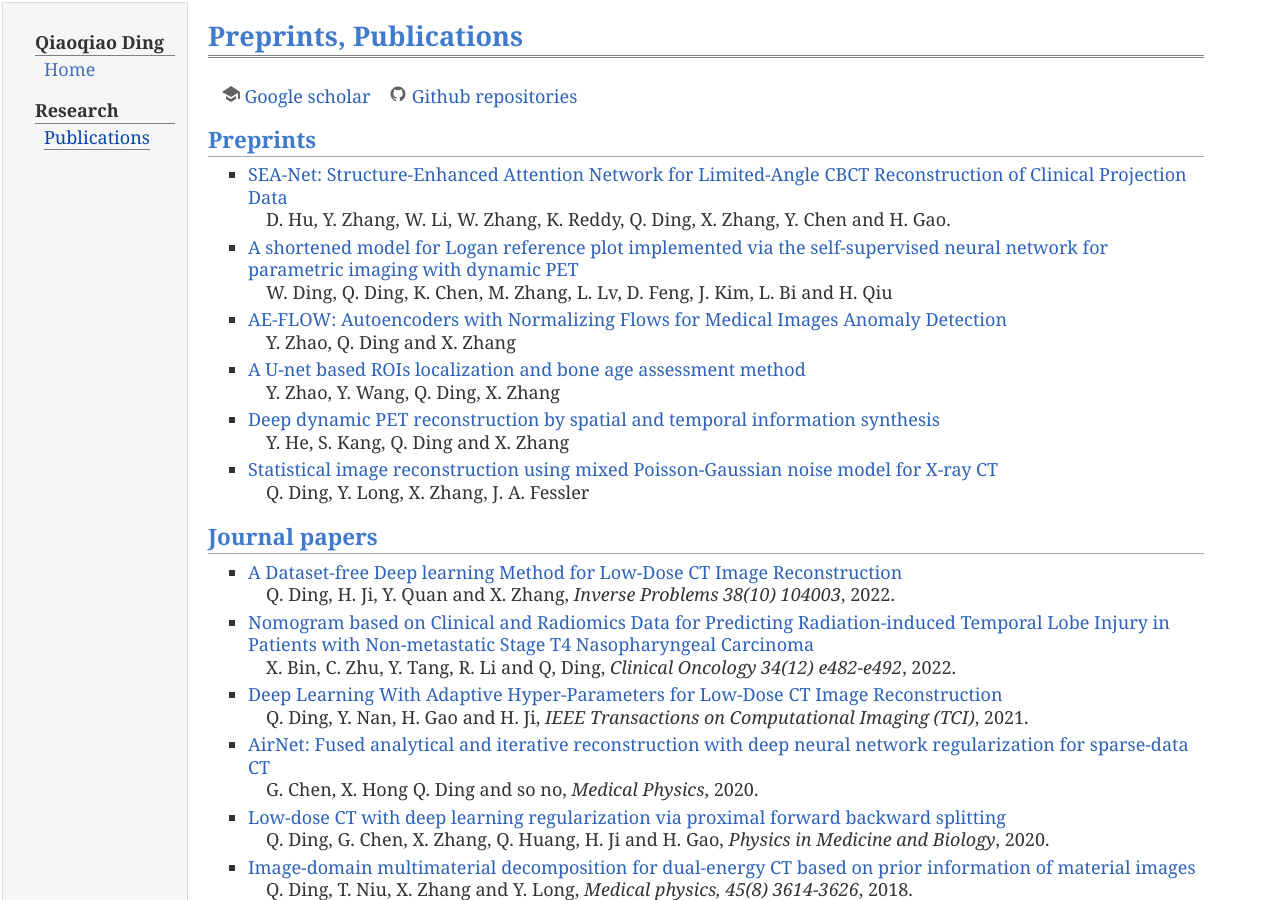
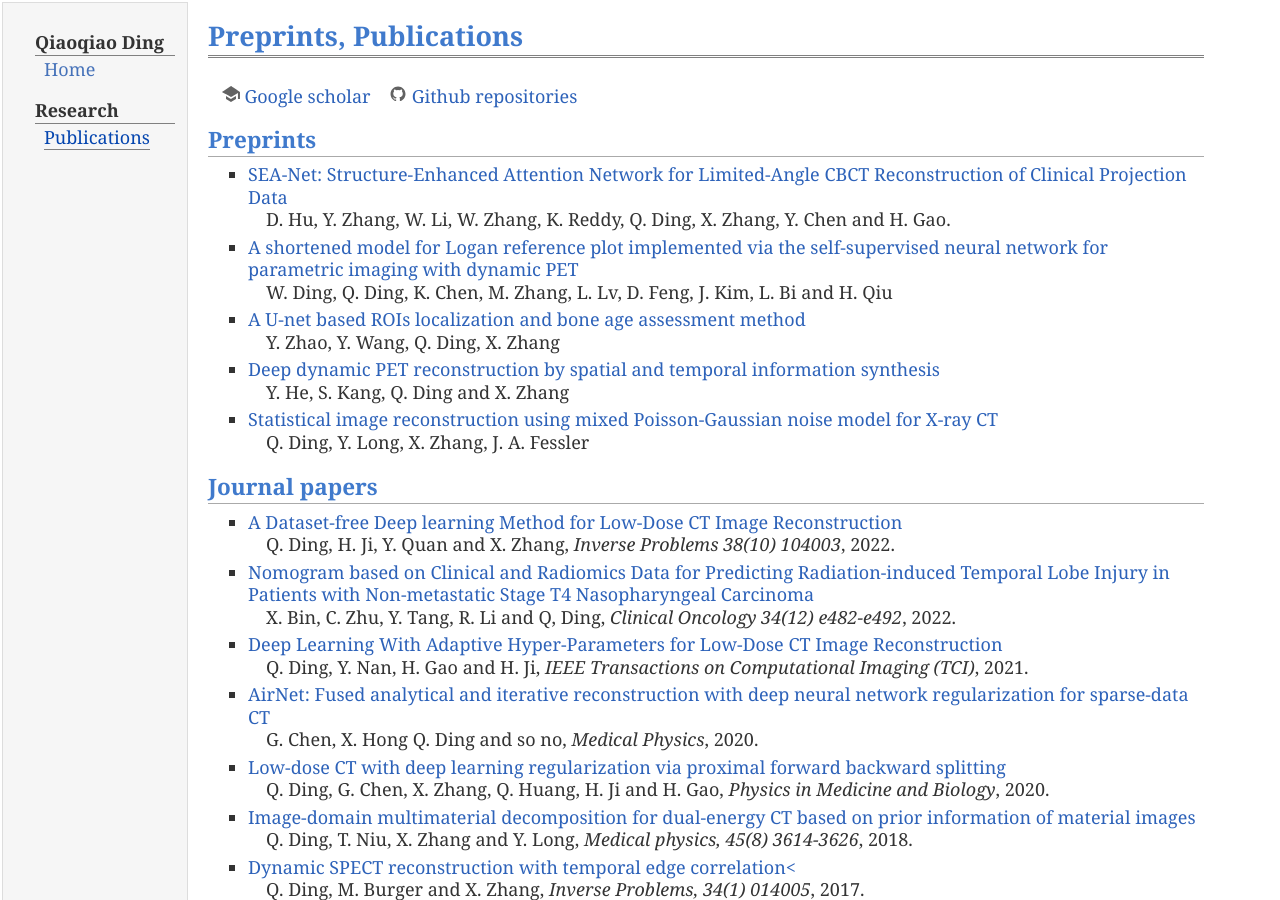
Before and after one commit to QqDing/QqDing.github.io, a Jekyll site: the page built from publication.md, in a window 1280 px wide and 900 px high. Built offline with Jekyll 4.4.1, drawn with Linux system fonts in a browser that asks for light colours.

Commit message:
Update pub_journal.yml

```diff
--- a/_data/pub_journal.yml
+++ b/_data/pub_journal.yml
@@ -13,13 +13,6 @@ toc:
             venue:
             year: 2022
             url:
-            misc:
-
-          - authors: Y. Zhao, Q. Ding and X. Zhang
-            title: "AE-FLOW: Autoencoders with Normalizing Flows for Medical Images Anomaly Detection"
-            venue:
-            year:
-            url: https://openreview.net/pdf?id=9OmCr1q54Z
             misc:
           - authors: Y. Zhao, Y. Wang, Q. Ding, X. Zhang
             title: A U-net based ROIs localization and bone age assessment method
```
